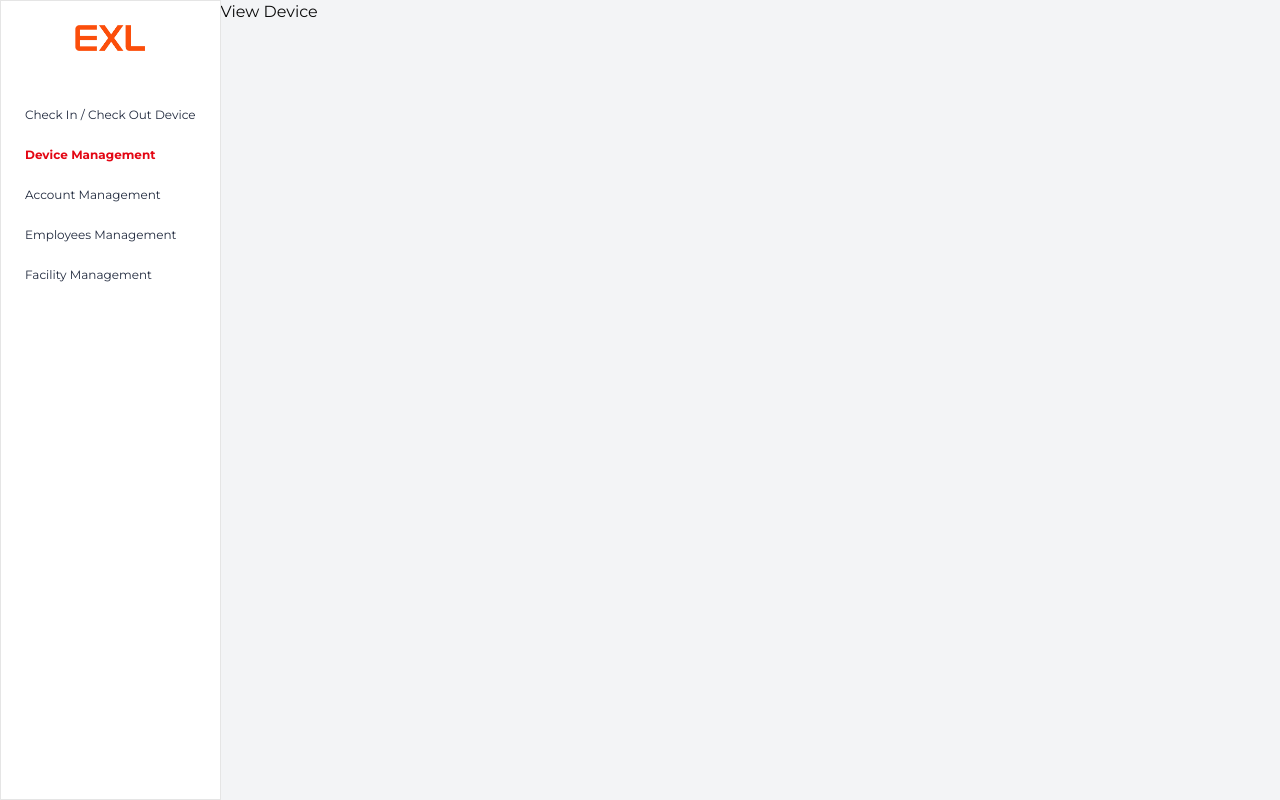
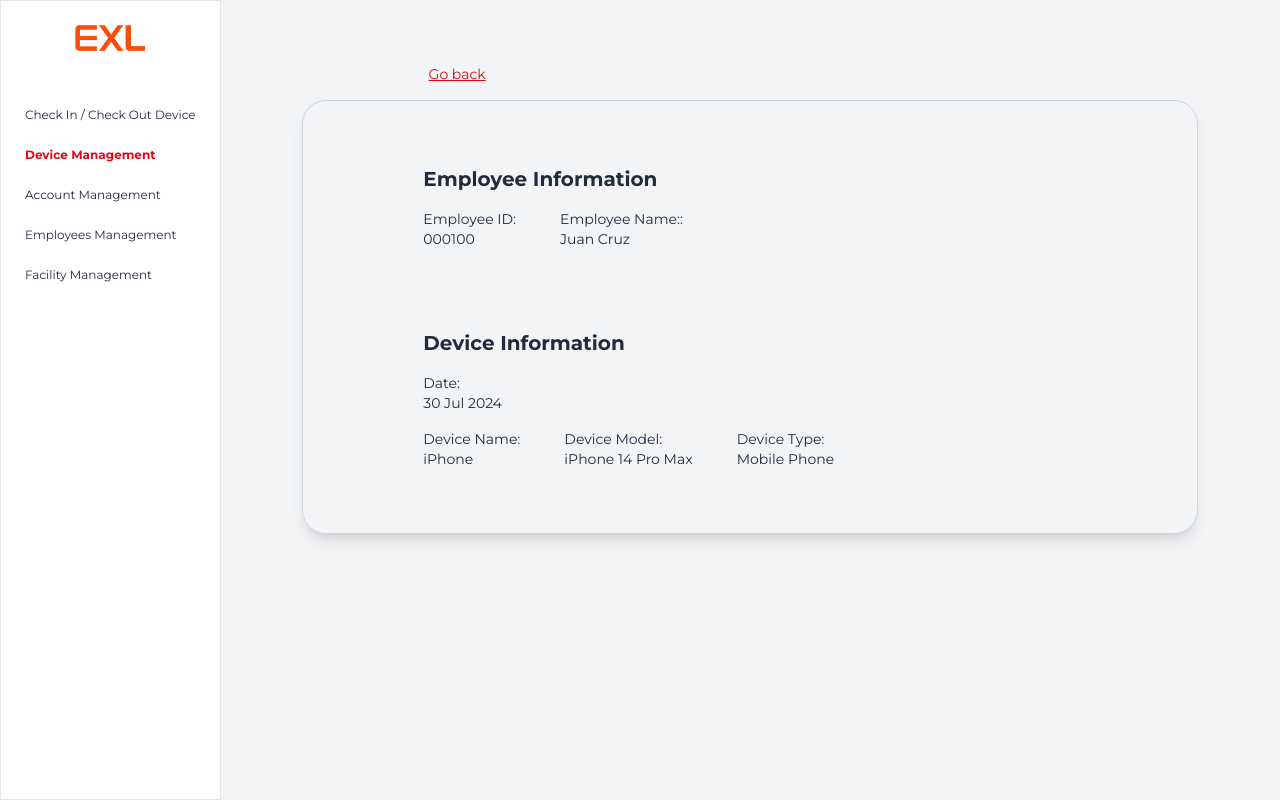
Before and after one commit to LaurenceJadeJavier/exl, a Next.js app: page /device-management/view-device/1 in a window 1280 px wide. Built offline with nearby package versions, Linux system fonts and the light colour scheme.

Commit message:
feat(ui) add view devices

```diff
--- a/src/app/(cms)/device-management/view-device/[id]/page.tsx
+++ b/src/app/(cms)/device-management/view-device/[id]/page.tsx
@@ -1,7 +1,60 @@
+import Link from "next/link";
+
 export default function ViewDevice() {
   return (
     <>
-      <h1>View Device</h1>
+      <div className="flex  w-full px-20 py-16  flex-col  ">
+        <div className="flex items-start px-32">
+          <Link
+            href={"/device-management/"}
+            className="underline text-[#E30613] text-sm mb-4"
+          >
+            Go back
+          </Link>
+        </div>
+        <div className="border border-gray-300 w-full max-w-4xl m-auto rounded-3xl px-20 py-6 shadow-lg">
+          <div className="p-10">
+            <h1 className="text-xl font-bold text-[#212A3E]">
+              Employee Information
+            </h1>
+            <div className="flex flex-row gap-11 pt-4">
+              <div className="text-sm text-[#212A3E]">
+                <h1>Employee ID:</h1>
+                <h2>000100</h2>
+              </div>
+              <div className="text-sm text-[#212A3E]">
+                <h1>Employee Name::</h1>
+                <h2>Juan Cruz</h2>
+              </div>
+            </div>
+          </div>
+          <div className="p-10">
+            <h1 className="text-xl font-bold text-[#212A3E]">
+              Device Information
+            </h1>
+            <div className="flex flex-row gap-11 pt-4">
+              <div className="text-sm text-[#212A3E]">
+                <h1>Date:</h1>
+                <h2>30 Jul 2024</h2>
+              </div>
+            </div>
+            <div className="flex flex-row gap-11 pt-4">
+              <div className="text-sm text-[#212A3E]">
+                <h1>Device Name:</h1>
+                <h2>iPhone</h2>
+              </div>
+              <div className="text-sm text-[#212A3E]">
+                <h1>Device Model:</h1>
+                <h2>iPhone 14 Pro Max</h2>
+              </div>
+              <div className="text-sm text-[#212A3E]">
+                <h1>Device Type:</h1>
+                <h2>Mobile Phone</h2>
+              </div>
+            </div>
+          </div>
+        </div>
+      </div>
     </>
   );
 }
```
